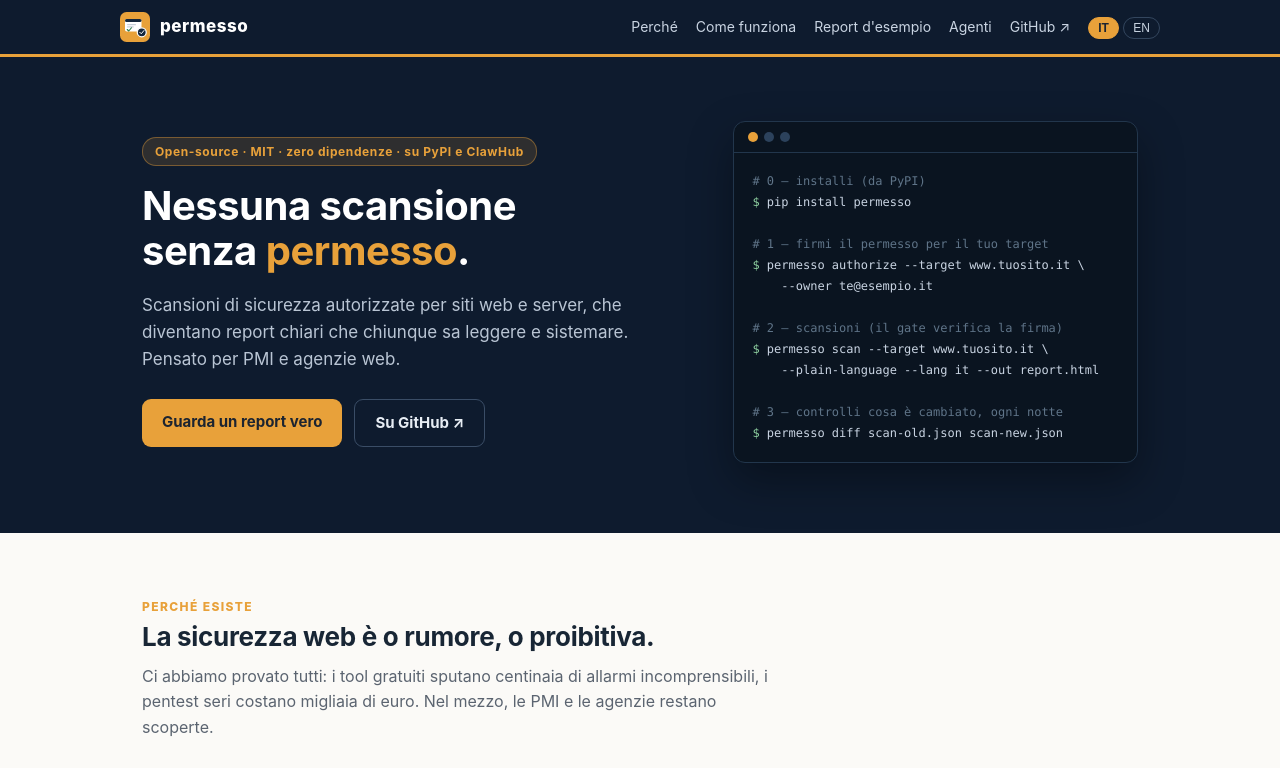
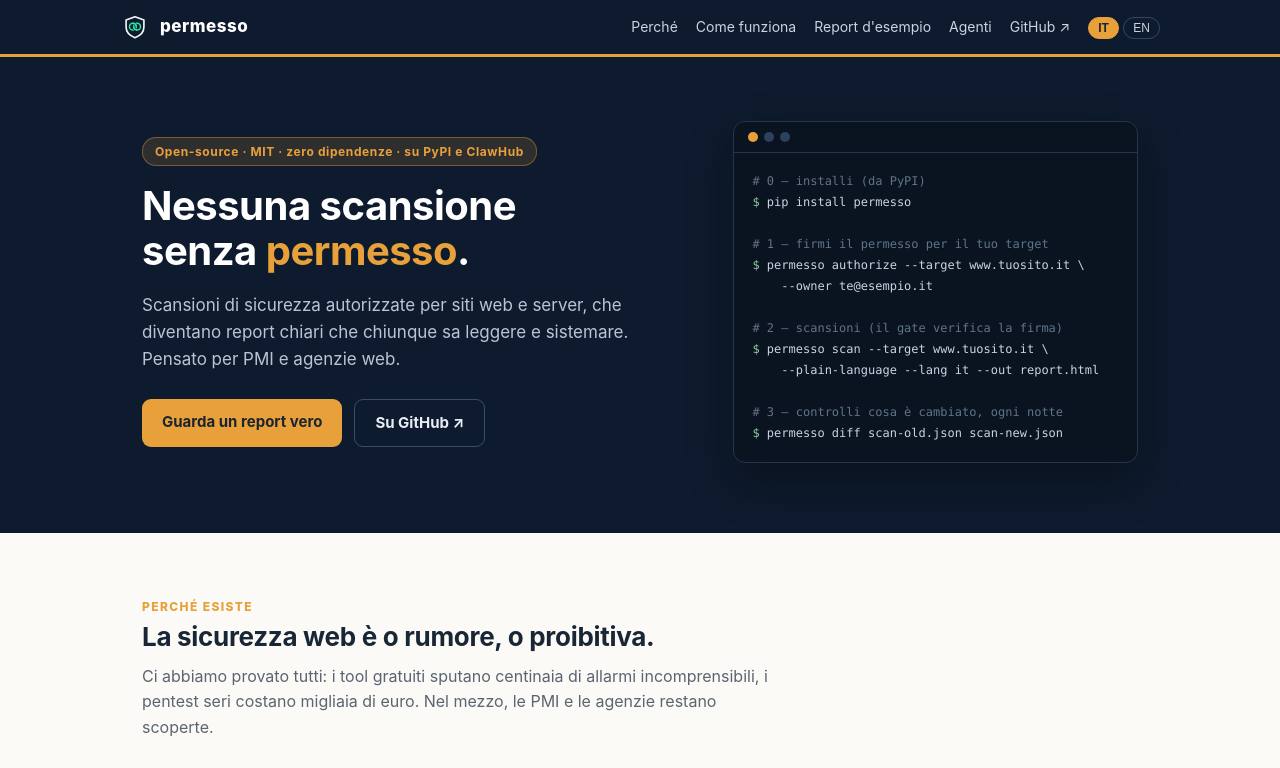
Before and after one commit to funkysys-org/permesso, a plain HTML site: page docs/index.html in a window 1280 px wide. Shown: the top 768 px of the page. Drawn offline with Linux system fonts and the light colour scheme.

Commit message:
brand: new logo (shield + interlocked rings) in header; add SVG favicon
Logo supplied by the owner; inlined in the header at 30px (its navy
background merges into the header bar) and shipped as docs/logo.svg,
referenced as the site favicon.

```diff
--- a/docs/index.html
+++ b/docs/index.html
@@ -4,6 +4,7 @@
 <meta charset="utf-8">
 <meta name="viewport" content="width=device-width,initial-scale=1">
 <title>permesso — scansioni di sicurezza con permesso. Sempre.</title>
+<link rel="icon" type="image/svg+xml" href="logo.svg">
 <meta name="description" content="permesso: scansioni di sicurezza autorizzate per siti web e server, con report chiari in italiano. Per PMI e agenzie web. Open source, MIT.">
 <style>
 :root{--ink:#182635;--muted:#5b6470;--line:#e5e2da;--paper:#fbfaf7;--card:#fff;
@@ -84,15 +85,17 @@ h1{font-size:32px}}
 
 <header><div class="wrap nav">
   <a class="logo" href="#">
-    <svg width="30" height="30" viewBox="0 0 120 120" aria-hidden="true">
-      <rect width="120" height="120" rx="26" fill="#e8a13a"/>
-      <rect x="20" y="28" width="66" height="50" rx="7" fill="#fff"/>
-      <rect x="20" y="28" width="66" height="12" rx="6" fill="#14273d"/>
-      <rect x="28" y="48" width="36" height="5" rx="2.5" fill="#c7cfd9"/>
-      <rect x="28" y="57" width="27" height="5" rx="2.5" fill="#c7cfd9"/>
-      <polyline points="29,70 35,76 46,63" fill="none" stroke="#2e7d4f" stroke-width="4.5" stroke-linecap="round" stroke-linejoin="round"/>
-      <circle cx="87" cy="81" r="18" fill="#14273d" stroke="#fff" stroke-width="5"/>
-      <polyline points="79,81 85,87 96,74" fill="none" stroke="#fff" stroke-width="4" stroke-linecap="round" stroke-linejoin="round"/>
+    <svg width="30" height="30" viewBox="0 0 512 512" role="img" aria-label="Logo permesso">
+      <rect width="512" height="512" rx="112" fill="#0E1B2C"/>
+      <path fill="none" stroke="#F4F7FA" stroke-width="28" stroke-linecap="round" stroke-linejoin="round" d="M256 82L408 138V256C408 344 348 404 256 438C164 404 104 344 104 256V138Z"/>
+      <g fill="none" stroke="#2EE6A6" stroke-width="26">
+        <circle cx="220" cy="250" r="58"/>
+        <circle cx="292" cy="250" r="58"/>
+        <path stroke="#0E1B2C" stroke-width="44" d="M236.0 194.2A58 58 0 0 1 270.7 221.9"/>
+        <path d="M220.0 192.0A58 58 0 0 1 276.7 237.9"/>
+        <path stroke="#0E1B2C" stroke-width="44" d="M276.0 305.8A58 58 0 0 1 241.3 278.1"/>
+        <path d="M292.0 308.0A58 58 0 0 1 235.3 262.1"/>
+      </g>
     </svg>
     permesso
   </a>
```
Also changed, not shown: docs/logo.svg (added).
